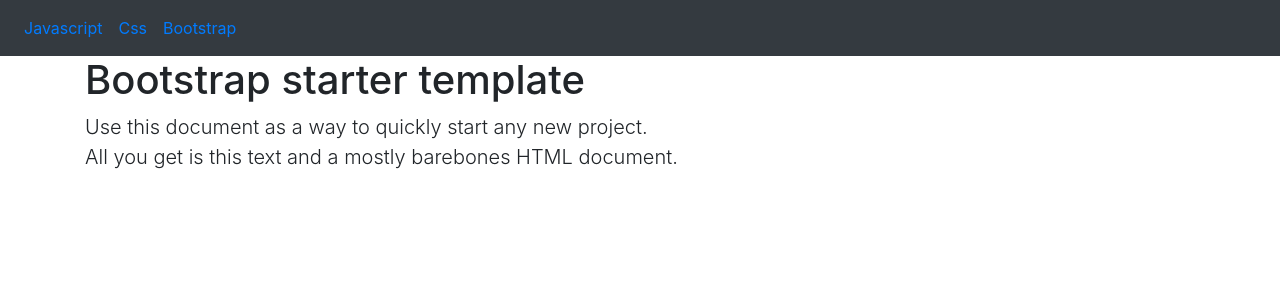
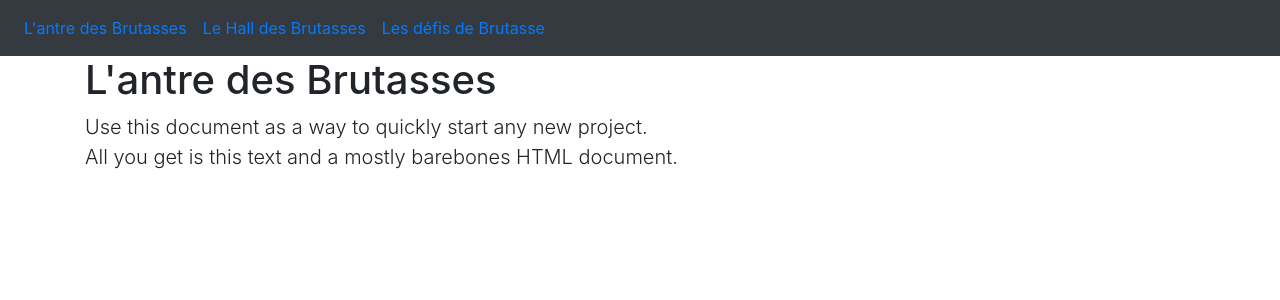
Before and after one commit to lesBrutasses/les_brutasses, a Jekyll site: the page built from index.md, in a window 1280 px wide. Shown: the top 300 px of the page. Built offline with Jekyll 4.4.1, drawn with Linux system fonts in a browser that asks for light colours.

Commit message:
Update main.html

```diff
--- a/_layouts/main.html
+++ b/_layouts/main.html
@@ -19,13 +19,13 @@
          <!-- Links -->
    <ul class="navbar-nav">
       <li class="nav-item">
-         <a class="nav-link" href="#">Javascript</a>
+         <a class="nav-link" href="#">L'antre des Brutasses</a>
       </li>
       <li class="nav-item">
-         <a class="nav-link" href="#">Css</a>
+         <a class="nav-link" href="#">Le Hall des Brutasses</a>
       </li>
       <li class="nav-item">
-         <a class="nav-link" href="#">Bootstrap</a>
+         <a class="nav-link" href="#">Les défis de Brutasse</a>
       </li>
    </ul>
 </nav>
@@ -33,7 +33,7 @@
     <div class="container">
 
       <div class="starter-template">
-        <h1>Bootstrap starter template</h1>
+        <h1>L'antre des Brutasses</h1>
         <p class="lead">Use this document as a way to quickly start any new project.<br> All you get is this text and a mostly barebones HTML document.</p>
       </div>
 
```
